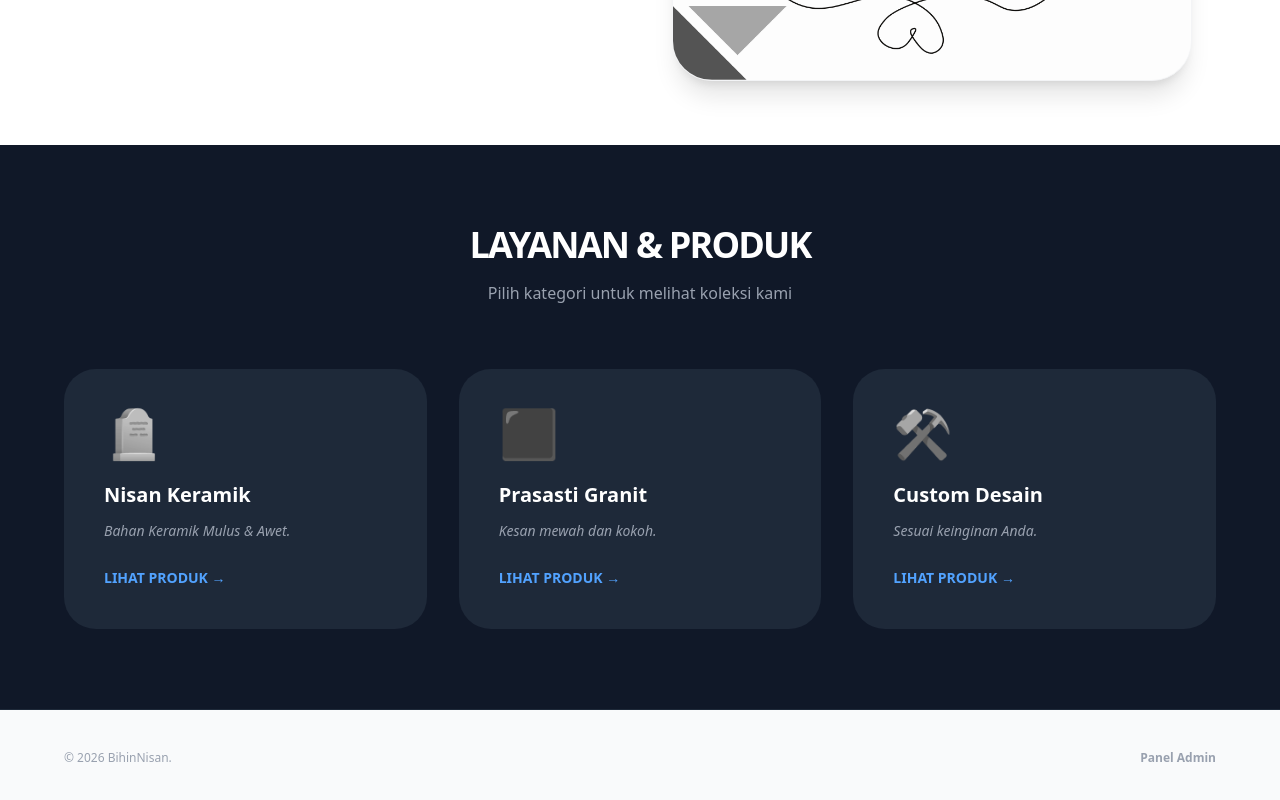
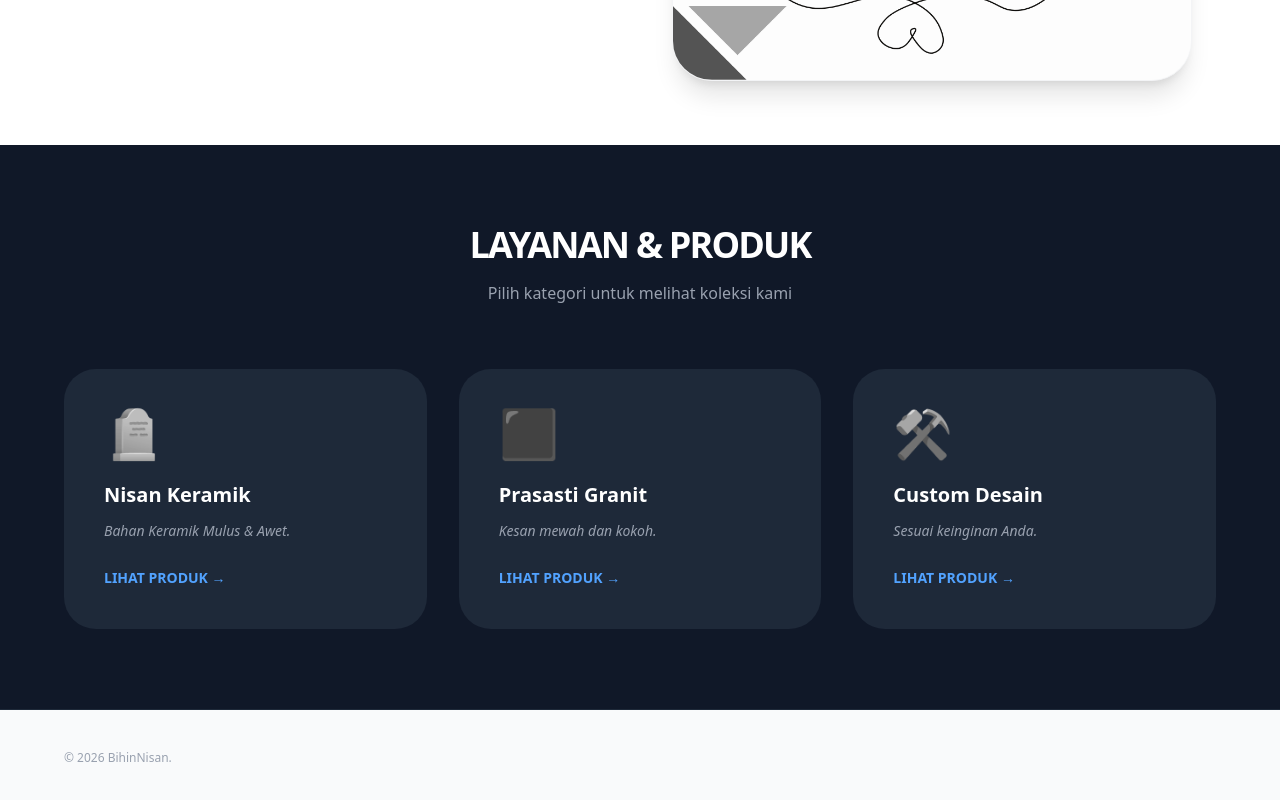
Before and after one commit to RyooCompany/Web-Nisan, a Next.js app: page / in a window 1280 px wide. Shown: the part 1099-1899 px from the top of the page. Built offline with nearby package versions, Linux system fonts and the light colour scheme.

Commit message:
hapus panel login

```diff
--- a/app/login/page.js
+++ b/app/login/page.js
@@ -11,7 +11,7 @@ export default function LoginPage() {
     e.preventDefault();
 
     // Akun Admin Statis
-    const adminEmail = "user@batu.com";
+    const adminEmail = "adminnisan@gmail.com";
     const adminPass = "123";
 
     if (email === adminEmail && password === adminPass) {
--- a/app/page.js
+++ b/app/page.js
@@ -92,7 +92,6 @@ export default function CompanyProfile() {
         <div className="max-w-6xl mx-auto flex flex-col md:flex-row justify-between items-center gap-6 text-gray-400 text-xs">
           <p>&copy; 2026 BihinNisan.</p>
           <div className="flex gap-4 font-bold">
-            <Link href="/login" className="hover:text-blue-600 transition">Panel Admin</Link>
           </div>
         </div>
       </footer>
```
